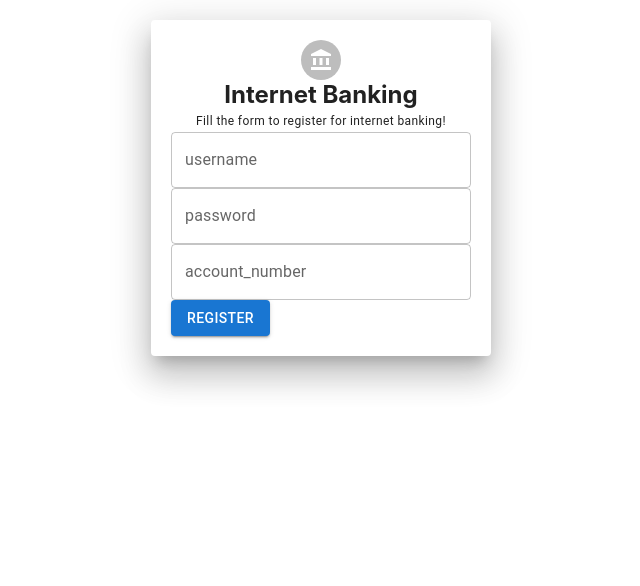
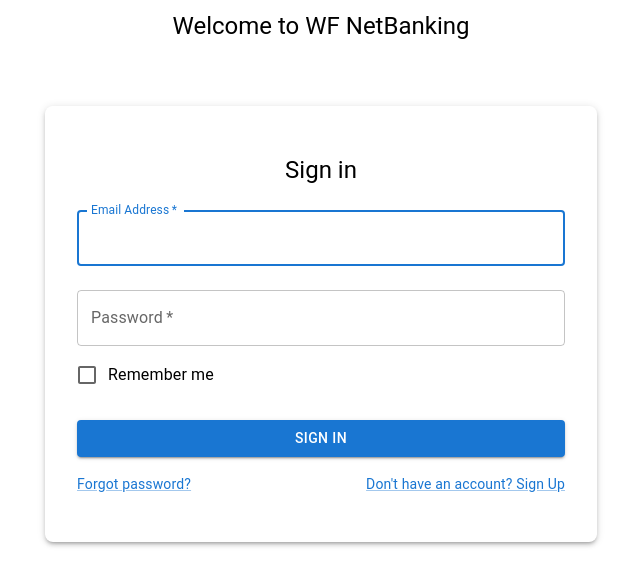
Before and after one commit to shubhamraiwells/wellsfargo-training-team1, a React (Create React App) app in the folder frontend/: page / in a window 1280 px wide. Shown: the top 586 px of the page, without its empty margins (319-959 px from the left). Built offline with nearby package versions, Linux system fonts and the light colour scheme.

Commit message:
added internet banking signup

```diff
--- a/frontend/src/index.js
+++ b/frontend/src/index.js
@@ -9,8 +9,8 @@ const root = ReactDOM.createRoot(document.getElementById('root'));
 root.render(
   <React.StrictMode>
     <BrowserRouter>
-      {/* <App /> */}
-      <InternetBankingSignUp/>
+      <App />
+      {/* <InternetBankingSignUp/> */}
     </BrowserRouter>
   </React.StrictMode>
 );
```
